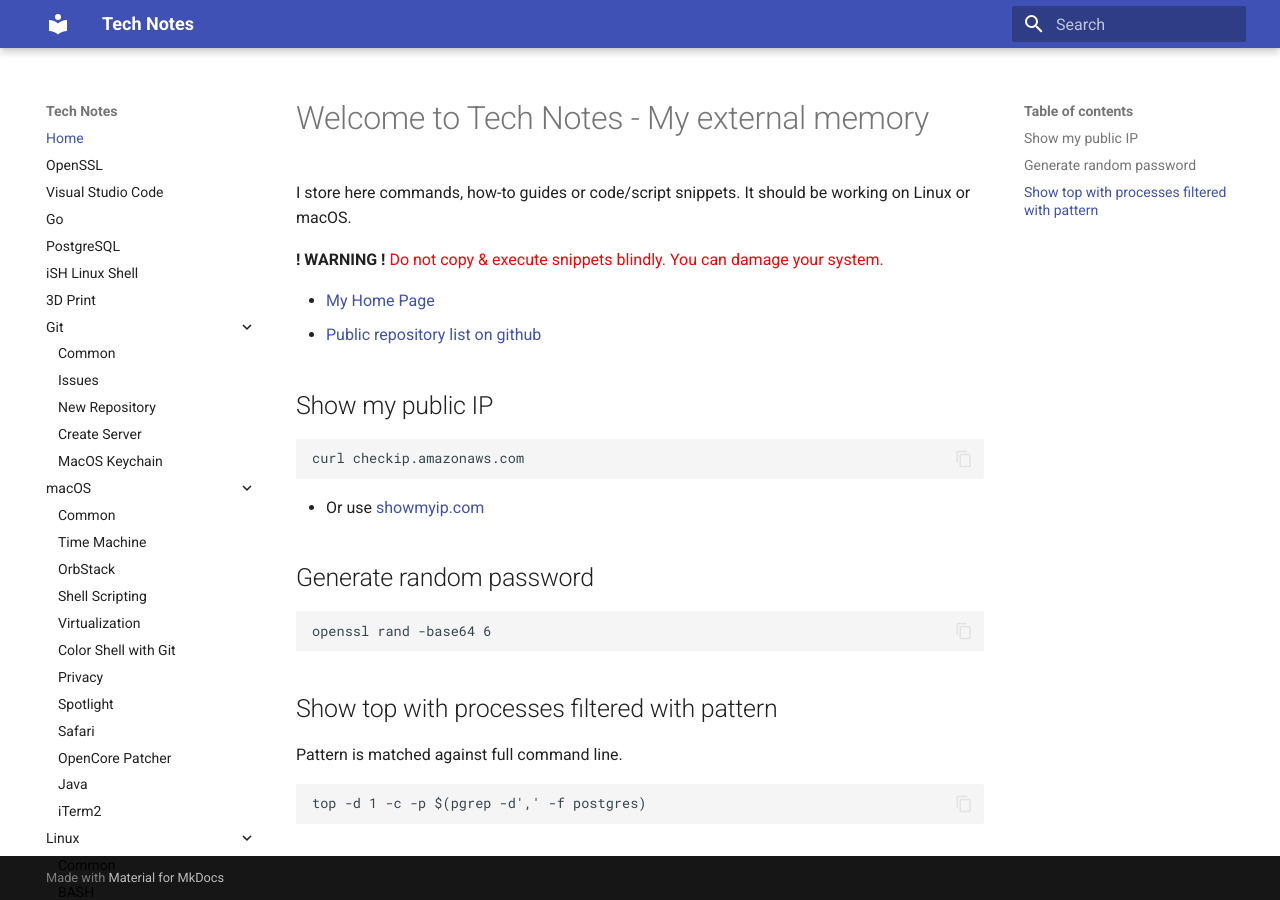
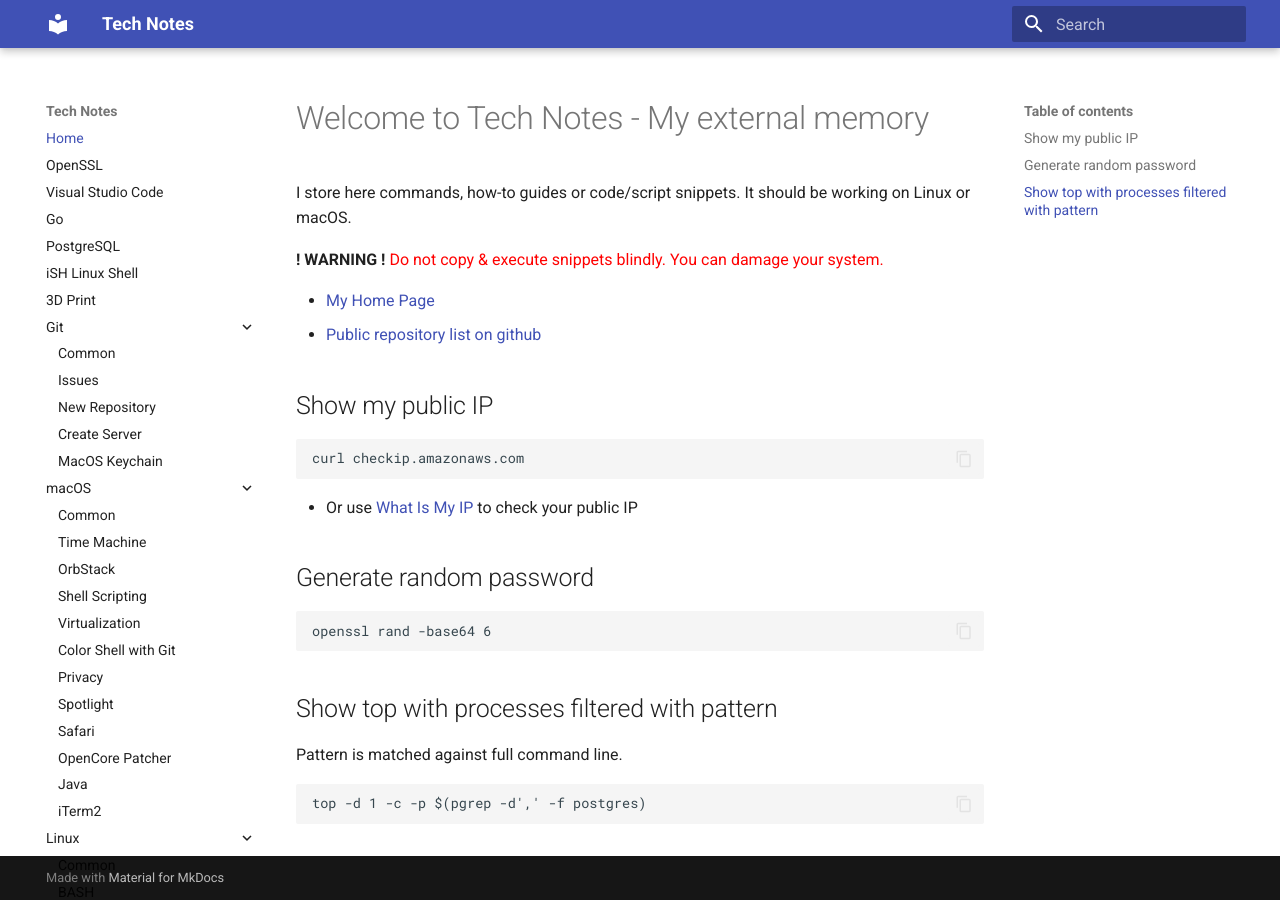
Before and after one commit to jorycz/technotes, an MkDocs documentation site: the page built from docs/index.md, in a window 1280 px wide. Built offline with MkDocs 1.6.1 and Material for MkDocs 9.7.7, drawn with Linux system fonts in a browser that asks for light colours.

Commit message:
Changed public IP tool

```diff
--- a/docs/index.md
+++ b/docs/index.md
@@ -11,7 +11,7 @@ I store here commands, how-to guides or code/script snippets. It should be worki
 
     curl checkip.amazonaws.com
 
-* Or use [showmyip.com](https://www.showmyip.com)
+* Or use [What Is My IP](https://whatismyip.help) to check your public IP
 
 ## Generate random password
 
```
